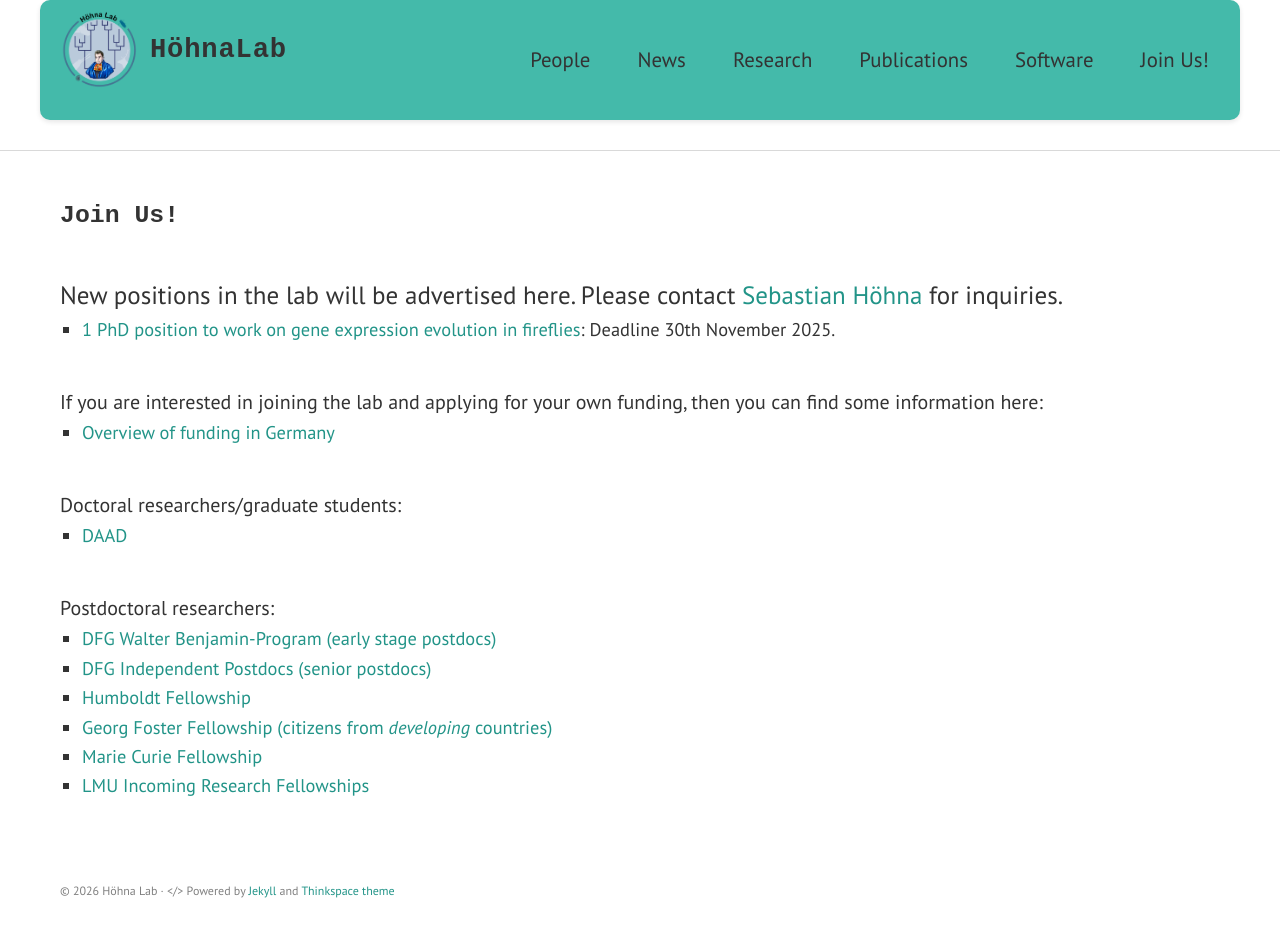
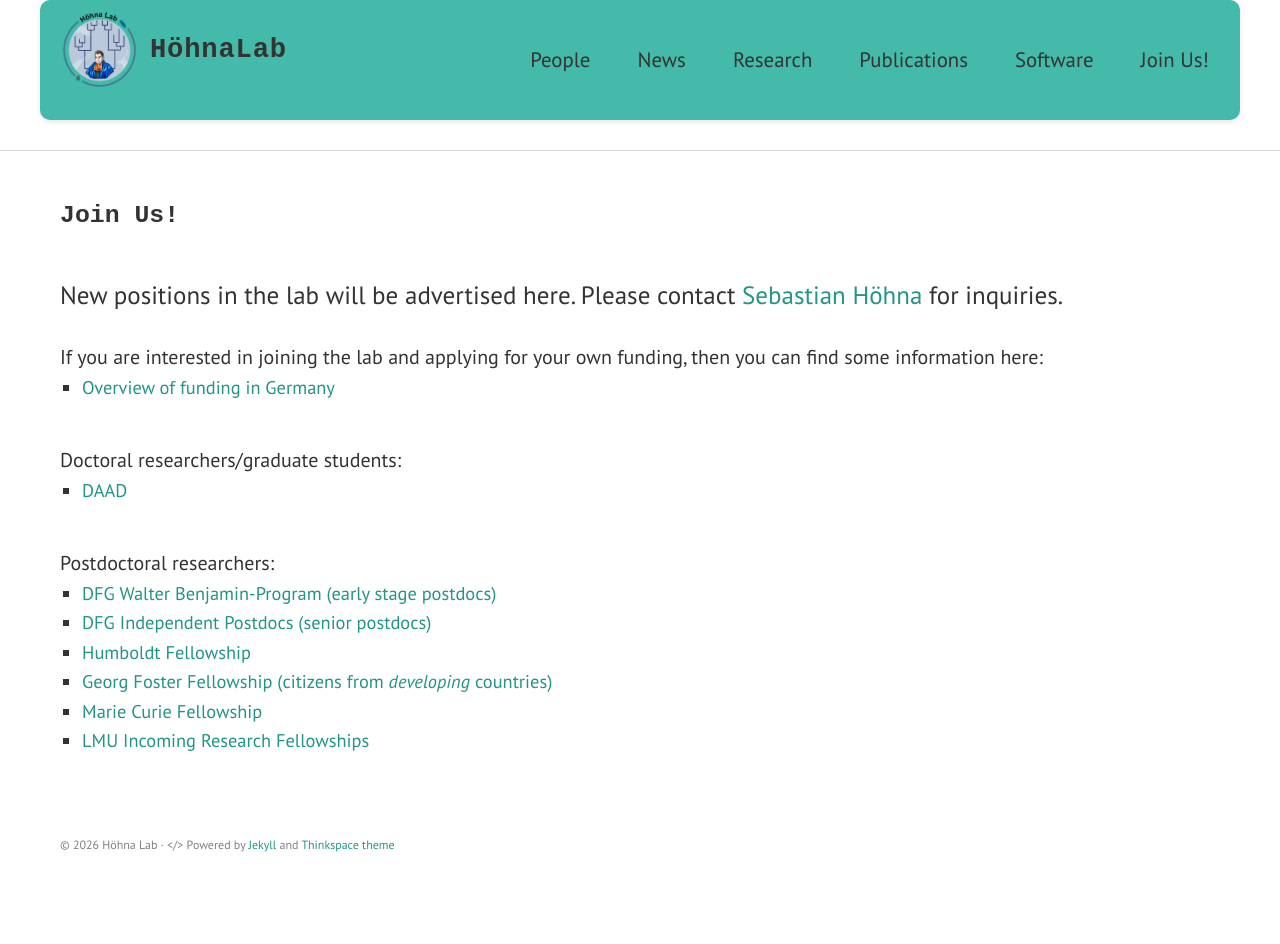
Before and after one commit to hoehnalab/hoehnalab.github.io, a Jekyll site: the page built from join.md, in a window 1280 px wide. Built offline with Jekyll 4.4.1, drawn with Linux system fonts in a browser that asks for light colours; some web fonts are replaced; after the commit the page ends 900 px from its top, so only the background shows below that.

Commit message:
disabled G-Evol2 position

```diff
--- a/join.md
+++ b/join.md
@@ -16,7 +16,7 @@ permalink: /join/
 New positions in the lab will be advertised here.
 Please contact <a href = "mailto:hoehna@lmu.de"> Sebastian Höhna </a> for inquiries.
 </p>
-* [1 PhD position to work on gene expression evolution in fireflies](/job_adverts/GEvol2_PhD_Position.pdf): Deadline 30th November 2025.
+<!--* [1 PhD position to work on gene expression evolution in fireflies](/job_adverts/GEvol2_PhD_Position.pdf): Deadline 30th November 2025.-->
 
 <br>
 
```
